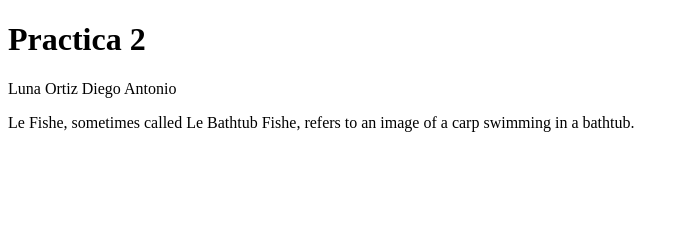
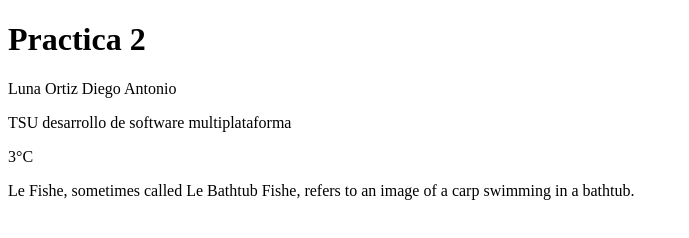
Before and after one commit to AntonioLunaOrtiz/pratice2, a plain HTML site: page index.html in a window 1280 px wide. Shown: the whole page, without its empty margins (0-689 px from the left). Drawn offline with Linux system fonts and the light colour scheme.

Commit message:
Update index.html

```diff
--- a/index.html
+++ b/index.html
@@ -10,6 +10,12 @@
     <h1>Practica 2</h1>
     <p>Luna Ortiz Diego Antonio</p>
     <p>
+        TSU desarrollo de software multiplataforma
+    </p>
+    <p>
+        3°C
+    </p>
+    <p>
         Le Fishe, sometimes called Le Bathtub Fishe, refers to an image of a carp swimming in a bathtub.
     </p>
 </body>
```
